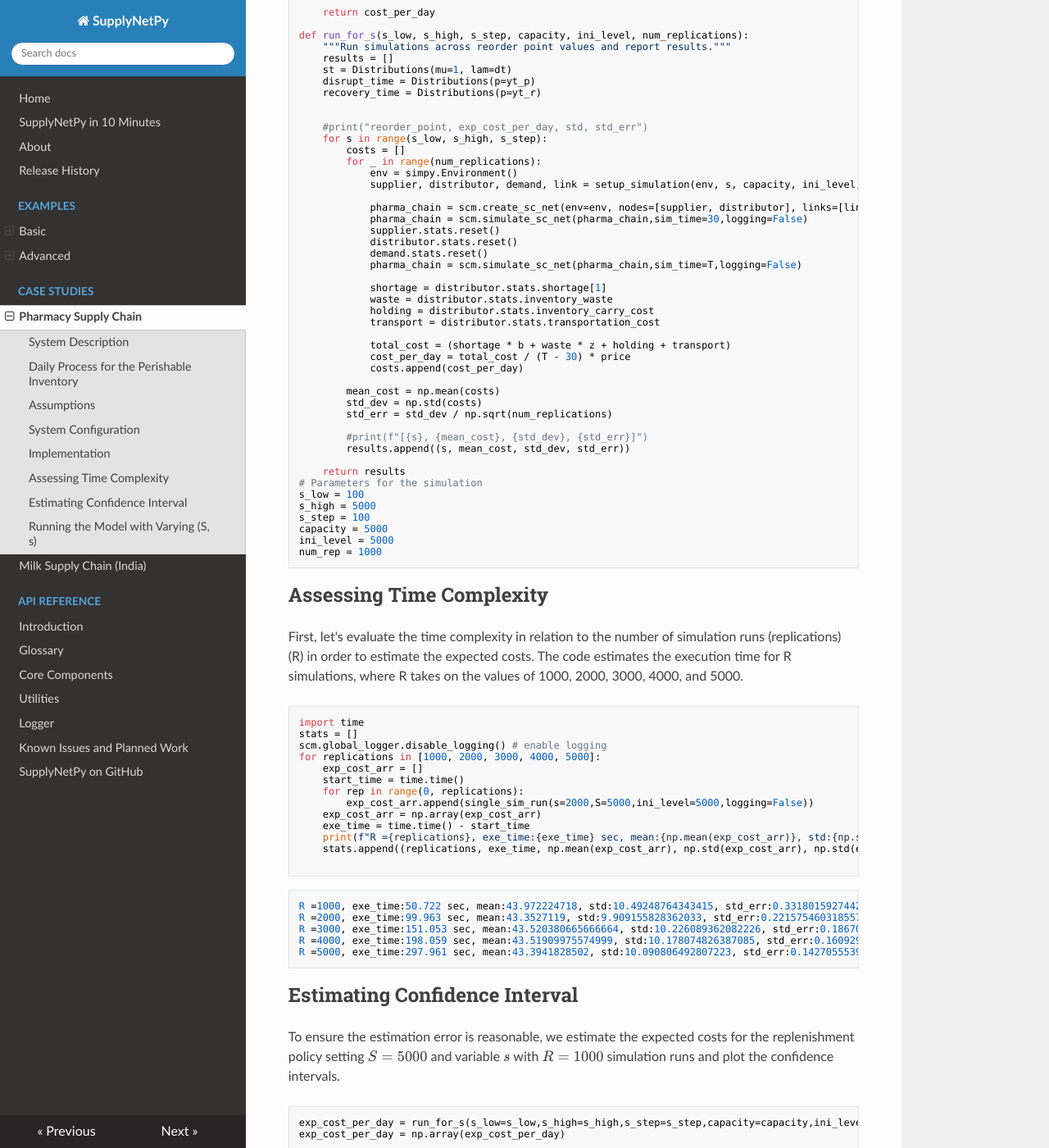
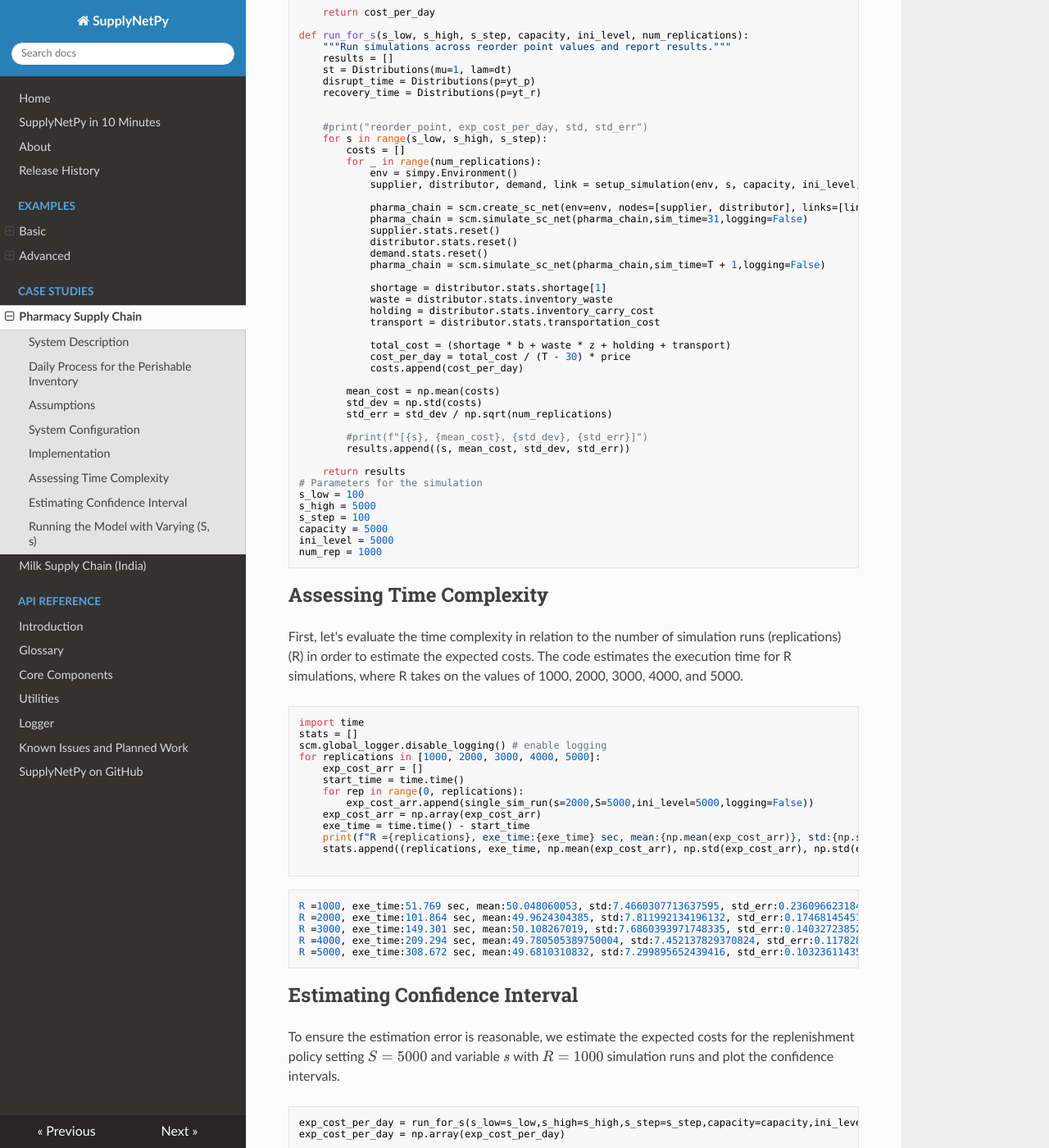
Before and after one commit to SupplyChainSimulation/SupplyNetPy, an MkDocs documentation site: the page built from docs/case_study_pharma.md, in a window 1280 px wide and 1400 px high, scrolled down 4316 px. Shown: the whole window at 82% size. Built offline with MkDocs 1.6.1, drawn with Linux system fonts in a browser that asks for light colours; nearby versions of some CDN libraries; some of the changed text lies outside the part shown.

Commit message:
Align the pharmacy case study with the paper's model
The case study is rerun on the institute server with two settings aligned
with the paper's model. The results now match the paper's Figure 2 closely.

- Measured days 31 to 360, as in the paper (the runs go to day T + 1, since
  SimPy stops just before the end time)
- When demand exceeds the inventory, the customer takes the units that are
  there, as in the paper (consume_available=True)
- New server results; notebook, plots and docs page updated

Co-Authored-By: Claude Opus 5.5 <noreply@anthropic.com>

````diff
--- a/docs/case_study_pharma.md
+++ b/docs/case_study_pharma.md
@@ -168,11 +168,11 @@ def single_sim_run(S, s, ini_level, logging=True):
     supplier, distributor, demand, link = setup_simulation(env, s, S, ini_level, st, disrupt_time, recovery_time)
 
     pharma_chain = scm.create_sc_net(env=env, nodes=[supplier, distributor], links=[link], demands=[demand])
-    pharma_chain = scm.simulate_sc_net(pharma_chain,sim_time=30,logging=logging)
+    pharma_chain = scm.simulate_sc_net(pharma_chain,sim_time=31,logging=logging)
     supplier.stats.reset()
     distributor.stats.reset()
     demand.stats.reset()
-    pharma_chain = scm.simulate_sc_net(pharma_chain,sim_time=T,logging=logging)
+    pharma_chain = scm.simulate_sc_net(pharma_chain,sim_time=T + 1,logging=logging)
 
     shortage = distributor.stats.shortage[1]
     waste = distributor.stats.inventory_waste
@@ -206,11 +206,11 @@ def run_for_s(s_low, s_high, s_step, capacity, ini_level, num_replications):
             supplier, distributor, demand, link = setup_simulation(env, s, capacity, ini_level, st, disrupt_time, recovery_time)
 
             pharma_chain = scm.create_sc_net(env=env, nodes=[supplier, distributor], links=[link], demands=[demand])
-            pharma_chain = scm.simulate_sc_net(pharma_chain,sim_time=30,logging=False)
+            pharma_chain = scm.simulate_sc_net(pharma_chain,sim_time=31,logging=False)
             supplier.stats.reset()
             distributor.stats.reset()
             demand.stats.reset()
-            pharma_chain = scm.simulate_sc_net(pharma_chain,sim_time=T,logging=False)
+            pharma_chain = scm.simulate_sc_net(pharma_chain,sim_time=T + 1,logging=False)
 
             shortage = distributor.stats.shortage[1]
             waste = distributor.stats.inventory_waste
@@ -258,11 +258,11 @@ for replications in [1000, 2000, 3000, 4000, 5000]:
 
 ```
 
-    R =1000, exe_time:50.722 sec, mean:43.972224718, std:10.49248764343415, std_err:0.33180159274424575
-    R =2000, exe_time:99.963 sec, mean:43.3527119, std:9.909155828362033, std_err:0.22157546031855743
-    R =3000, exe_time:151.053 sec, mean:43.520380665666664, std:10.226089362082226, std_err:0.1867019939558683
-    R =4000, exe_time:198.059 sec, mean:43.51909975574999, std:10.178074826387085, std_err:0.1609294932350302
-    R =5000, exe_time:297.961 sec, mean:43.3941828502, std:10.090806492807223, std_err:0.1427055539741046
+    R =1000, exe_time:51.769 sec, mean:50.048060053, std:7.4660307713637595, std_err:0.2360966231841331
+    R =2000, exe_time:101.864 sec, mean:49.9624304385, std:7.811992134196132, std_err:0.1746814545175621
+    R =3000, exe_time:149.301 sec, mean:50.108267019, std:7.6860393971748335, std_err:0.14032723852353549
+    R =4000, exe_time:209.294 sec, mean:49.780505389750004, std:7.452137829370824, std_err:0.11782864489157517
+    R =5000, exe_time:308.672 sec, mean:49.6810310832, std:7.299895652439416, std_err:0.10323611435588215
 
 
 ## Estimating Confidence Interval
````
Also changed, not shown: other parts of docs/case_study_pharma.md (+1 -1 lines), docs/img/case_study_pharma_files/case_study_pharma_4_0.png, docs/img/case_study_pharma_files/case_study_pharma_6_0.png, 6 other files.
